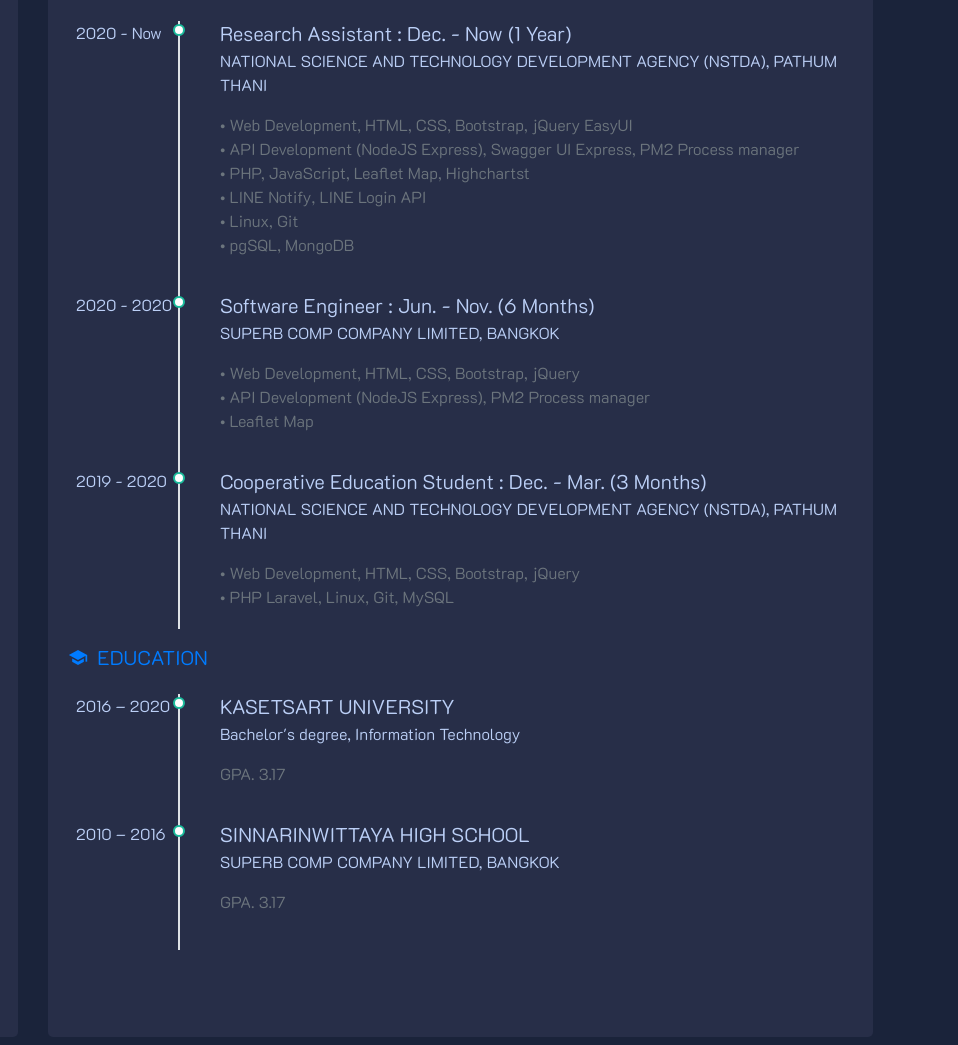
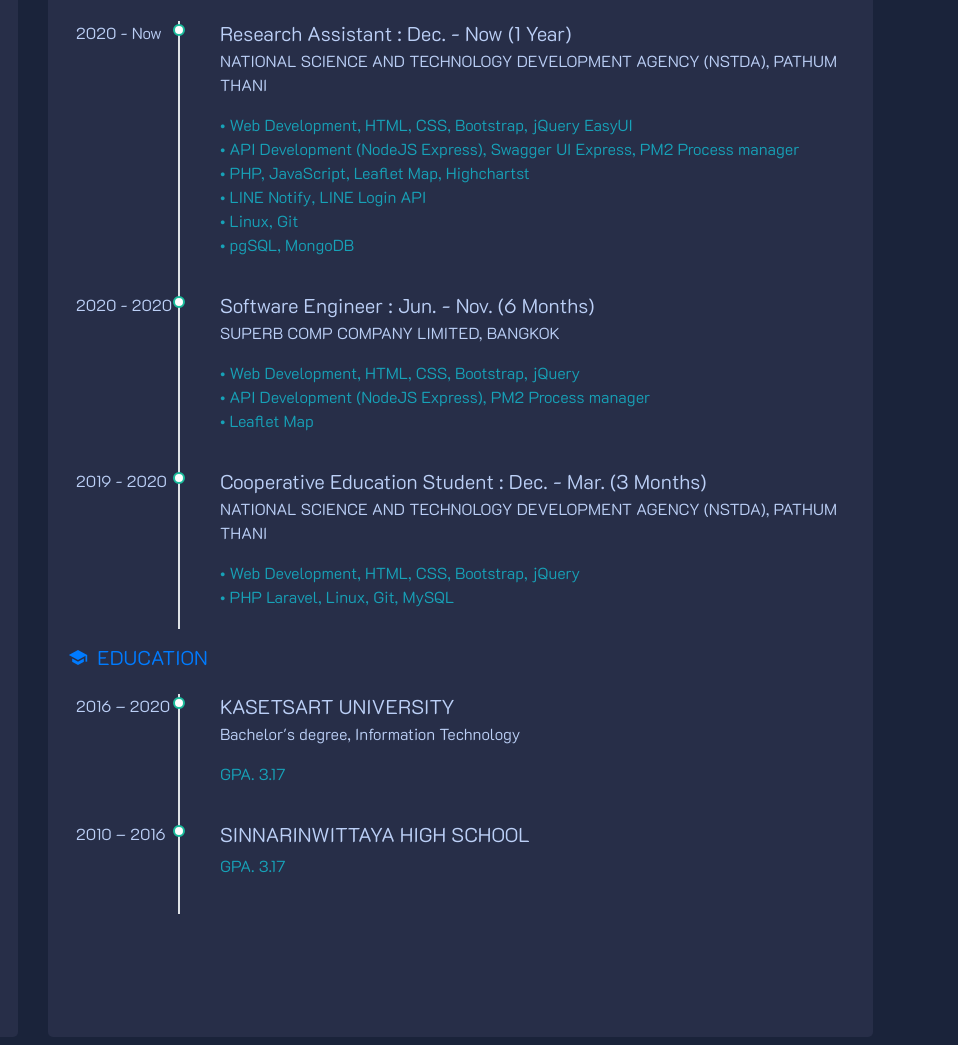
Before and after one commit to SomnuekM/MyProfile-SomnuekM, a plain HTML site: page index.html in a window 1280 px wide. Shown: the part 132-1177 px from the top of the page, 322-1280 px from the left. Drawn offline with nearby package versions, Linux system fonts and the light colour scheme.

Commit message:
Update Code

```diff
--- a/index.html
+++ b/index.html
@@ -116,7 +116,7 @@
                                         <span class="timeline-sm-date">2020 - Now</span>
                                         <h5 class="mt-0 mb-1">Research Assistant : Dec. - Now (1 Year)</h5>
                                         <p>NATIONAL SCIENCE AND TECHNOLOGY DEVELOPMENT AGENCY (NSTDA), PATHUM THANI</p>
-                                        <p class="text-muted mt-2">
+                                        <p class="text-info mt-2">
                                             • Web Development, HTML, CSS, Bootstrap, jQuery EasyUI <br> • API Development (NodeJS Express), Swagger UI Express, PM2 Process manager <br> • PHP, JavaScript, Leaflet Map, Highchartst <br> • LINE Notify, LINE
                                             Login API <br> • Linux, Git <br> • pgSQL, MongoDB
                                         </p>
@@ -125,7 +125,7 @@
                                         <span class="timeline-sm-date">2020 - 2020</span>
                                         <h5 class="mt-0 mb-1">Software Engineer : Jun. - Nov. (6 Months)</h5>
                                         <p>SUPERB COMP COMPANY LIMITED, BANGKOK</p>
-                                        <p class="text-muted mt-2">• Web Development, HTML, CSS, Bootstrap, jQuery
+                                        <p class="text-info mt-2">• Web Development, HTML, CSS, Bootstrap, jQuery
                                             <br>• API Development (NodeJS Express), PM2 Process manager
                                             <br>• Leaflet Map
                                         </p>
@@ -134,7 +134,7 @@
                                         <span class="timeline-sm-date">2019 - 2020</span>
                                         <h5 class="mt-0 mb-1">Cooperative Education Student : Dec. - Mar. (3 Months)</h5>
                                         <p>NATIONAL SCIENCE AND TECHNOLOGY DEVELOPMENT AGENCY (NSTDA), PATHUM THANI</p>
-                                        <p class="text-muted mt-2 mb-0">
+                                        <p class="text-info mt-2 mb-0">
                                             • Web Development, HTML, CSS, Bootstrap, jQuery <br>• PHP Laravel, Linux, Git, MySQL
                                         </p>
                                     </li>
@@ -160,13 +160,12 @@
                                         <span class="timeline-sm-date">2016 – 2020</span>
                                         <h5 class="mt-0 mb-1">KASETSART UNIVERSITY</h5>
                                         <p>Bachelor's degree, Information Technology</p>
-                                        <p class="text-muted mt-2">GPA. 3.17</p>
+                                        <p class="text-info mt-2">GPA. 3.17</p>
                                     </li>
                                     <li class="timeline-sm-item">
                                         <span class="timeline-sm-date">2010 – 2016</span>
                                         <h5 class="mt-0 mb-1">SINNARINWITTAYA HIGH SCHOOL</h5>
-                                        <p>SUPERB COMP COMPANY LIMITED, BANGKOK</p>
-                                        <p class="text-muted mt-2">GPA. 3.17</p>
+                                        <p class="text-info mt-2">GPA. 3.17</p>
                                     </li>
 
                                 </ul>
```
